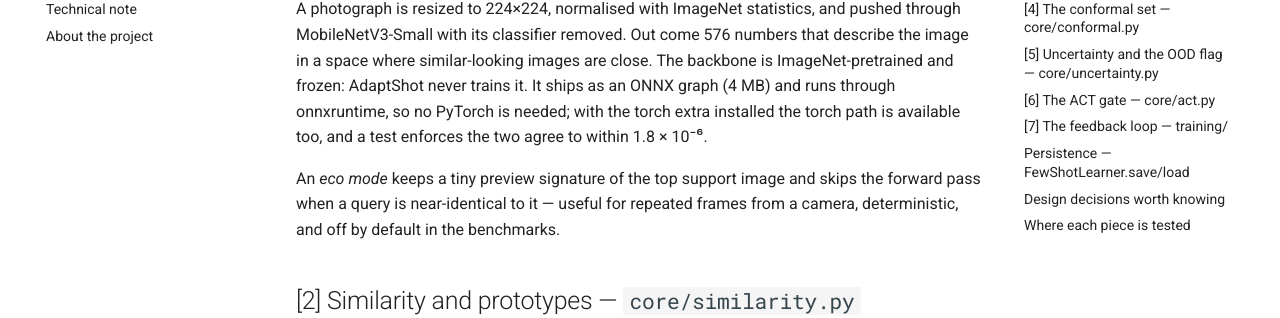
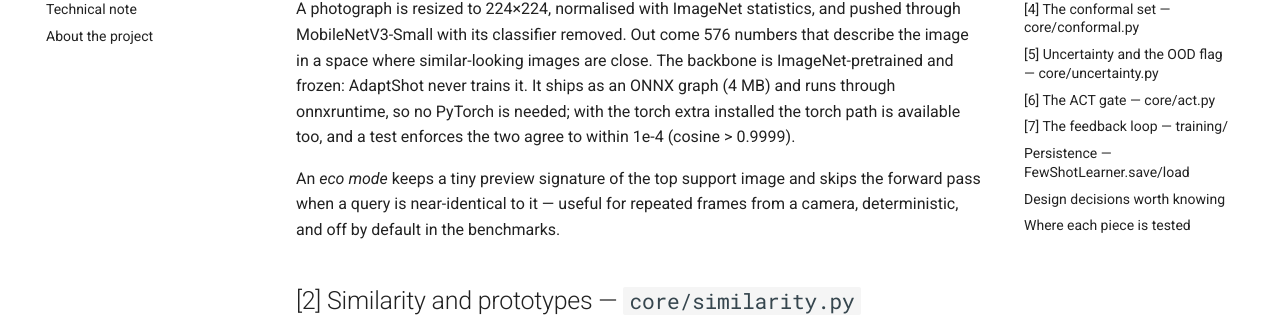
Before and after one commit to johnson2006christopher/adaptshot, an MkDocs documentation site: the page built from docs/understand/how-it-works.md, in a window 1280 px wide and 900 px high, scrolled down 727 px. Shown: the part 261-579 px from the top of the window. Built offline with MkDocs 1.6.1 and Material for MkDocs 9.7.7, drawn with Linux system fonts in a browser that asks for light colours; comment, search, counter and statistics services are not loaded.

Commit message:
docs: how-it-works quotes the enforced parity bound (#127)

```diff
--- a/docs/understand/how-it-works.md
+++ b/docs/understand/how-it-works.md
@@ -29,7 +29,7 @@ Everything from [2] onward is numpy. The only neural network is the frozen backb
 
 ## [1] Embedding — `core/extractor.py`
 
-A photograph is resized to 224×224, normalised with ImageNet statistics, and pushed through MobileNetV3-Small with its classifier removed. Out come 576 numbers that describe the image in a space where similar-looking images are close. The backbone is ImageNet-pretrained and frozen: AdaptShot never trains it. It ships as an ONNX graph (4 MB) and runs through onnxruntime, so no PyTorch is needed; with the torch extra installed the torch path is available too, and a test enforces the two agree to within 1.8 × 10⁻⁶.
+A photograph is resized to 224×224, normalised with ImageNet statistics, and pushed through MobileNetV3-Small with its classifier removed. Out come 576 numbers that describe the image in a space where similar-looking images are close. The backbone is ImageNet-pretrained and frozen: AdaptShot never trains it. It ships as an ONNX graph (4 MB) and runs through onnxruntime, so no PyTorch is needed; with the torch extra installed the torch path is available too, and a test enforces the two agree to within 1e-4 (cosine > 0.9999).
 
 An *eco mode* keeps a tiny preview signature of the top support image and skips the forward pass when a query is near-identical to it — useful for repeated frames from a camera, deterministic, and off by default in the benchmarks.
 
```
